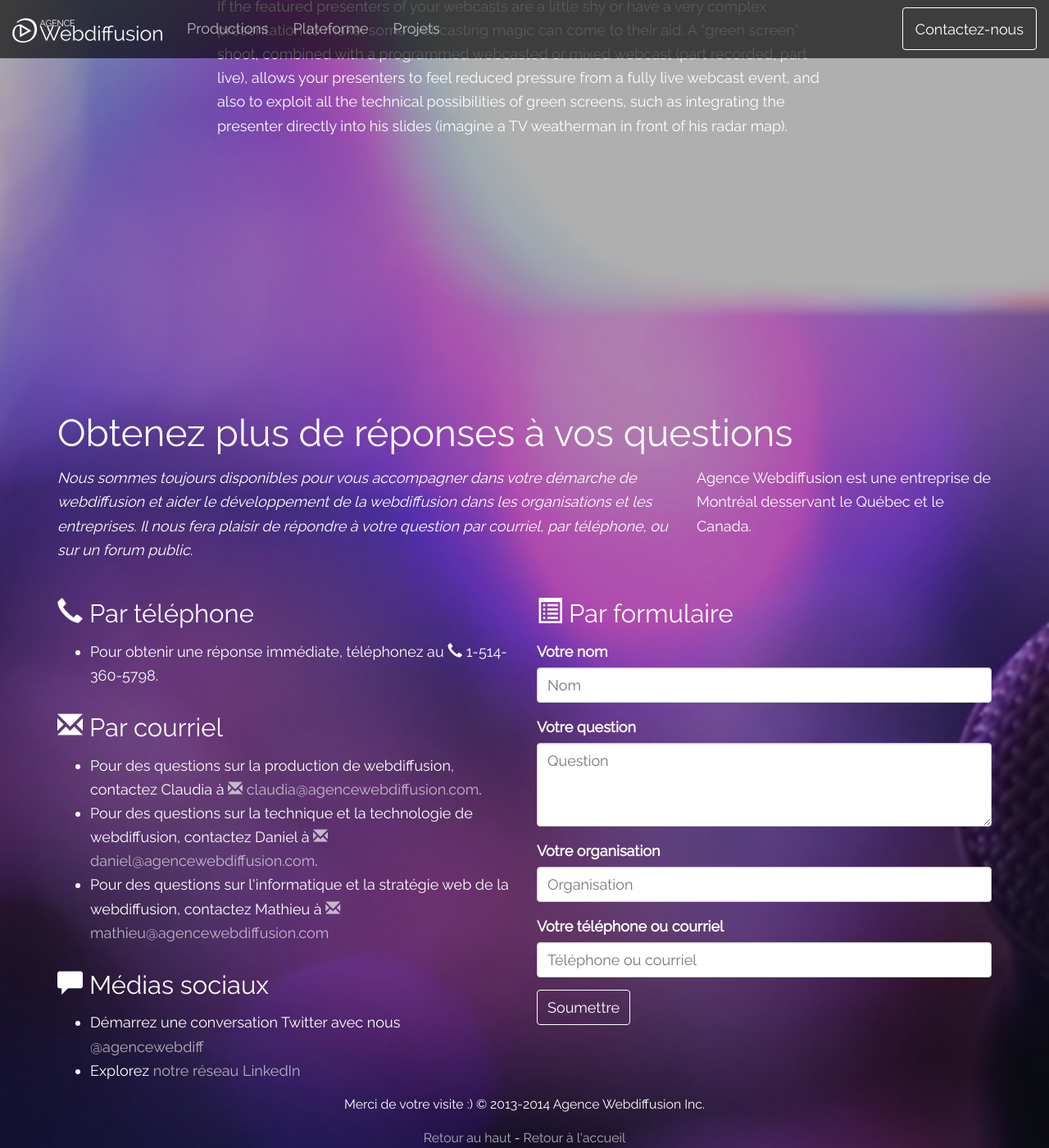
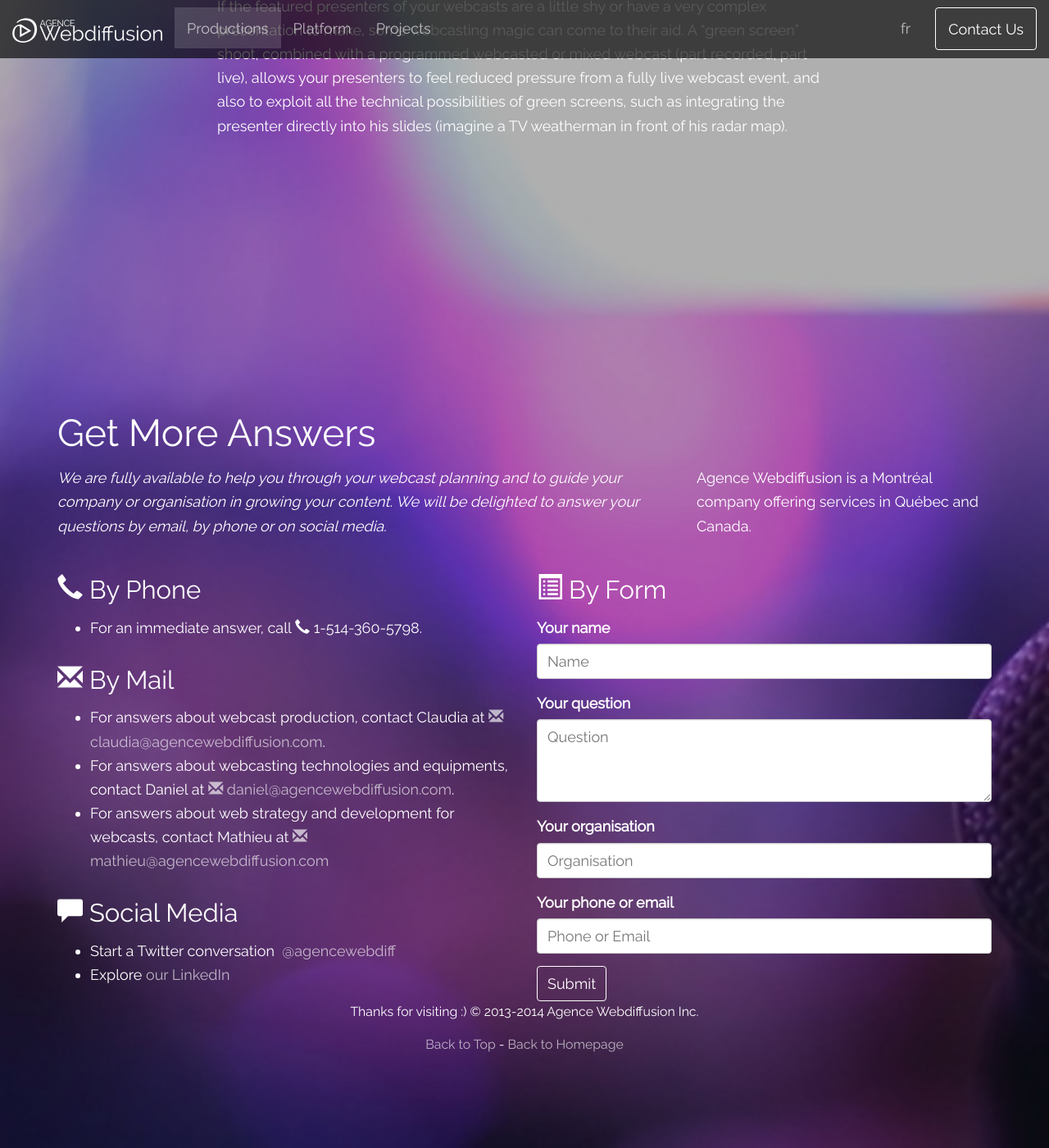
Before and after one commit to agencewebdiffusion/agencewebdiffusion.github.io, a Jekyll site: the page built from content/production.md, in a window 1280 px wide and 1400 px high, scrolled down 6158 px. Shown: the whole window at 82% size. Built offline with Jekyll 4.4.1, drawn with Linux system fonts in a browser that asks for light colours; nearby versions of some CDN libraries.

Commit message:
Implement language navigation

```diff
--- a/_config.yml
+++ b/_config.yml
@@ -7,3 +7,10 @@
    url: /contenu/plateforme.html
  - title: Projets
    url: /contenu/projet.html
+navigation-en:
+ - title: Productions
+   url: /content/production.html
+ - title: Platform
+   url: /content/platform.html
+ - title: Projects
+   url: /content/project.html
--- a/_layouts/default.html
+++ b/_layouts/default.html
@@ -40,12 +40,17 @@
               <span class="icon-bar"></span>
               <span class="icon-bar"></span>
             </button>
-            <a class="navbar-brand" href="/"><img itemprop="image" src="/logo_webdiffusion_final_blanc.png" style="height: 30px; width: auto;"></a>
+            <a class="navbar-brand" href="/{% if page.language == "en" %}content{% endif %}"><img itemprop="image" src="/logo_webdiffusion_final_blanc.png" style="height: 30px; width: auto;"></a>
           </div>
           <div class="collapse navbar-collapse" id="navbar-collapsible">
 
             <ul class="nav navbar-nav navbar-left">
-      {% for link in site.navigation %}
+              {% if page.language != "en" %}
+              {% assign nav = site.navigation %}
+              {% else %}
+              {% assign nav = site.navigation-en %}
+              {% endif %}
+      {% for link in nav %}
         {% assign current = nil %}
         {% if page.url contains link.url %}
             {% assign current = 'current' %}
@@ -57,19 +62,30 @@
             </ul>
 
             <ul class="nav navbar-nav navbar-right">
-              <li><a href="#footer" class="btn btn-default">Contactez-nous</a></li>
+              <li>
+              {% if page.language != "en" %}
+              <a href="/content">en</a>
+              {% else %}
+              <a href="/">fr</a>
+              {% endif %}
+              </li>
+              <li><a href="#footer" class="btn btn-default">
+                {% if page.language != "en" %}Contactez-nous{% else %}Contact Us{% endif %}
+              </a></li>
             </ul>
           </div>
 </div>
     </header>
 {{content}}
+{% if page.language != "en" %}
     <footer id="footer">
       <div class="waypoint-bg "  style="background-image: url(/images/bg-reponses.jpg)"></div>
       <div class="container">
           <h1>Obtenez plus de réponses à vos questions</h1>
         <div class="row">
         <div class="col-md-8">
-          <p><em>Nous sommes toujours disponibles pour vous accompagner dans votre démarche de webdiffusion et aider le développement de la webdiffusion dans les organisations et les entreprises. Il nous fera plaisir de répondre à votre question par courriel, par téléphone, ou sur un forum public.</em></p>
+          <p><em>Nous sommes toujours disponibles pour vous accompagner dans votre démarche de webdiffusion et aider le développement de la webdiffusion dans les organisations et les entreprises. Il nous fera plaisir de répondre à votre question par courriel, par téléphone, ou sur un forum public.
+          </em></p>
         </div>
         <div class="col-md-4">
           <p><span itemprop="name">Agence Webdiffusion</span> est une entreprise de
@@ -132,7 +148,82 @@
         <p><a href="#">Retour au haut</a> - <a href="/">Retour à l'accueil</a></p>
       </div>
 
-    </footer></span>
+    </footer>
+{% else %}
+    <footer id="footer">
+      <div class="waypoint-bg "  style="background-image: url(/images/bg-reponses.jpg)"></div>
+      <div class="container">
+          <h1>Get More Answers</h1>
+        <div class="row">
+        <div class="col-md-8">
+          <p><em>We are fully available to help you through your webcast planning and to guide your company or organisation in growing your content. We will be delighted to answer your questions by email, by phone or on social media.
+          </em></p>
+        </div>
+        <div class="col-md-4">
+          <p><span itemprop="name">Agence Webdiffusion</span> is a
+<span itemprop="address" itemscope itemtype="http://schema.org/PostalAddress">
+<span itemprop="addressLocality">Montréal</span> company offering services in
+<span itemprop="addressRegion">Québec</span> and
+<span itemprop="addressCountry">Canada</span></span>. </p>
+        </div>
+        </div>
+        <div class="row">
+
+        <div class="col-md-6">
+        <h3><span class="glyphicon glyphicon-earphone"></span> By Phone</h3>
+        <ul>
+          <li>For an immediate answer, call <span class="glyphicon glyphicon-earphone"></span> <span itemprop="telephone">1-514-360-5798</span>.
+          </li>
+        </ul>
+        <h3><span class="glyphicon glyphicon-envelope"></span> By Mail</h3>
+        <ul>
+          <li>For answers about webcast production, contact Claudia at <a href="mailto:claudia@agencewebdiffusion.com"><span class="glyphicon glyphicon-envelope"></span> <span itemprop="email">claudia@agencewebdiffusion.com</span></a>. </li>
+          <li>For answers about webcasting technologies and equipments, contact Daniel at <a href="mailto:daniel@agencewebdiffusion.com"><span class="glyphicon glyphicon-envelope"></span> daniel@agencewebdiffusion.com</a>. </li>
+          <li>For answers about web strategy and development for webcasts, contact Mathieu at <a href="mailto:mathieu@agencewebdiffusion.com"><span class="glyphicon glyphicon-envelope"></span> mathieu@agencewebdiffusion.com</a></li>
+        </ul>
+        <h3><span class="glyphicon glyphicon-comment"></span> Social Media</h3>
+        <ul>
+        <li>Start a Twitter conversation <span class="glyphicon glyphicon-twitter"></span> <a href="https://twitter.com/agencewebdiff">@agencewebdiff</a></li>
+        <li>Explore <a href="http://www.linkedin.com/company/agence-webdiffusion/">our LinkedIn</a></li>
+        </ul>
+        </div>
+        <div class="col-md-6">
+        <h3><span class="glyphicon glyphicon-list-alt"></span> By Form</h3>
+        <form action="http://getsimpleform.com/messages?form_api_token={{ site.form_api_token }}" method="post">
+          <div class="form-group">
+            <!-- all your input fields here.... -->
+            <label for="contact-nom">Your name</label>
+            <input id="contact-nom" type='text' class='form-control' name='nom' placeholder="Name" />
+            </div>
+            <div class="form-group">
+            <label for="contact-question">Your question</label>
+            <textarea id="contact-question" class='form-control' name='question' placeholder="Question" rows='3' noresize></textarea>
+            </div>
+            <div class="form-group">
+            <label for="contact-organisation">Your organisation</label>
+            <input id="contact-organisation" type='text' class='form-control' name='organisation' placeholder="Organisation" />
+            </div>
+            <div class="form-group">
+            <label for="contact-email-phone">Your phone or email</label>
+            <input id="contact-email-phone" type='text' class='form-control' name='email-phone' placeholder="Phone or Email" />
+          </div>
+          <input type='hidden' name='redirect_to' value='http://agencewebdiffusion.github.io/thanks.html'>
+          <input type='submit' class='btn btn-default' value='Submit' />
+        </form>
+
+        </div>
+        </div>
+      </div>
+
+      <div class="small text-center">
+        <p>Thanks for visiting :) &copy; 2013-2014 Agence Webdiffusion Inc. </p>
+        <p><a href="#">Back to Top</a> - <a href="/content">Back to Homepage</a></p>
+      </div>
+
+    </footer>
+{% endif %}
+
+  </span>
     <!-- jQuery (necessary for Bootstrap's JavaScript plugins) -->
     <script src="https://ajax.googleapis.com/ajax/libs/jquery/1.11.0/jquery.min.js"></script>
     <!-- Include all compiled plugins (below), or include individual files as needed -->
--- a/content/index.html
+++ b/content/index.html
@@ -1,6 +1,7 @@
 ---
 title: Agence Webdiffusion - Webcast production and development agency in Montreal, serving Quebec and Canada
 layout: default
+language: en
 ---
 
 <div class="waypoint-bg" style="background-image: url(/images/bg-reponses.jpg);"></div>
```
Also changed, not shown: content/platform.md (+1 -0 lines), content/production.md (+1 -0 lines), content/project.md (+1 -0 lines).
